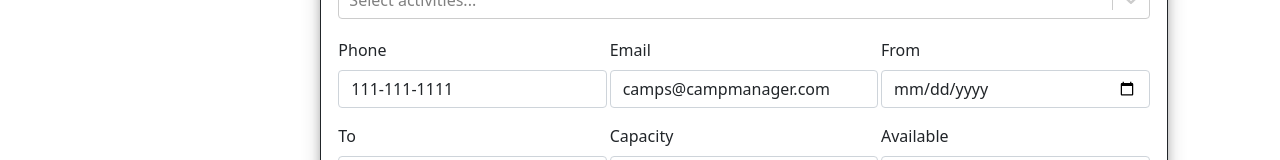
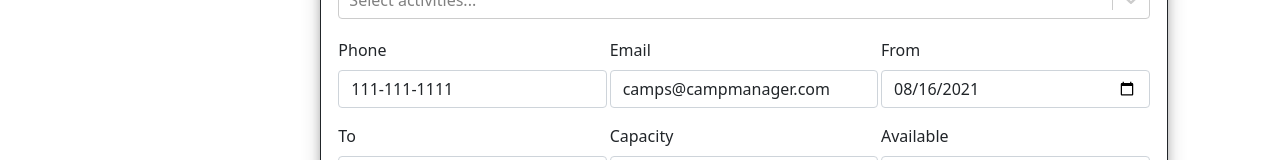
Before and after one commit to davidordo85/Frontend_campManager, a React (Create React App) app: page /createCamp in a window 1280 px wide. Shown: the part 513-673 px from the top of the page. Built offline with nearby package versions, Linux system fonts and the light colour scheme; no server answers.

Commit message:
from to / min to = from / min from = today

```diff
--- a/src/components/admin/CreateCamp/CreateCampForm.js
+++ b/src/components/admin/CreateCamp/CreateCampForm.js
@@ -1,10 +1,13 @@
 import React from 'react';
 import { Form, Badge, Button } from 'react-bootstrap';
 import Select from 'react-select';
+import moment from 'moment';
 
 import SelectTag from './SelectTag';
 
 const CreateCampForm = ({ onSubmit }) => {
+  var today = moment().format('YYYY-MM-DD');
+
   const [camp, setCamp] = React.useState({
     name: '',
     edition: '',
@@ -15,7 +18,7 @@ const CreateCampForm = ({ onSubmit }) => {
     address: '',
     phone: '111-111-1111',
     email: 'camps@campmanager.com',
-    from: '',
+    from: today,
     to: '',
     capacity: 30,
     inPeople: 0,
@@ -218,6 +221,7 @@ const CreateCampForm = ({ onSubmit }) => {
             type="date"
             name="from"
             value={from}
+            min={today}
             onChange={handleCreateCamp}
             required
           />
@@ -229,6 +233,7 @@ const CreateCampForm = ({ onSubmit }) => {
             className=""
             type="date"
             name="to"
+            min={from}
             value={to}
             onChange={handleCreateCamp}
             required
```
